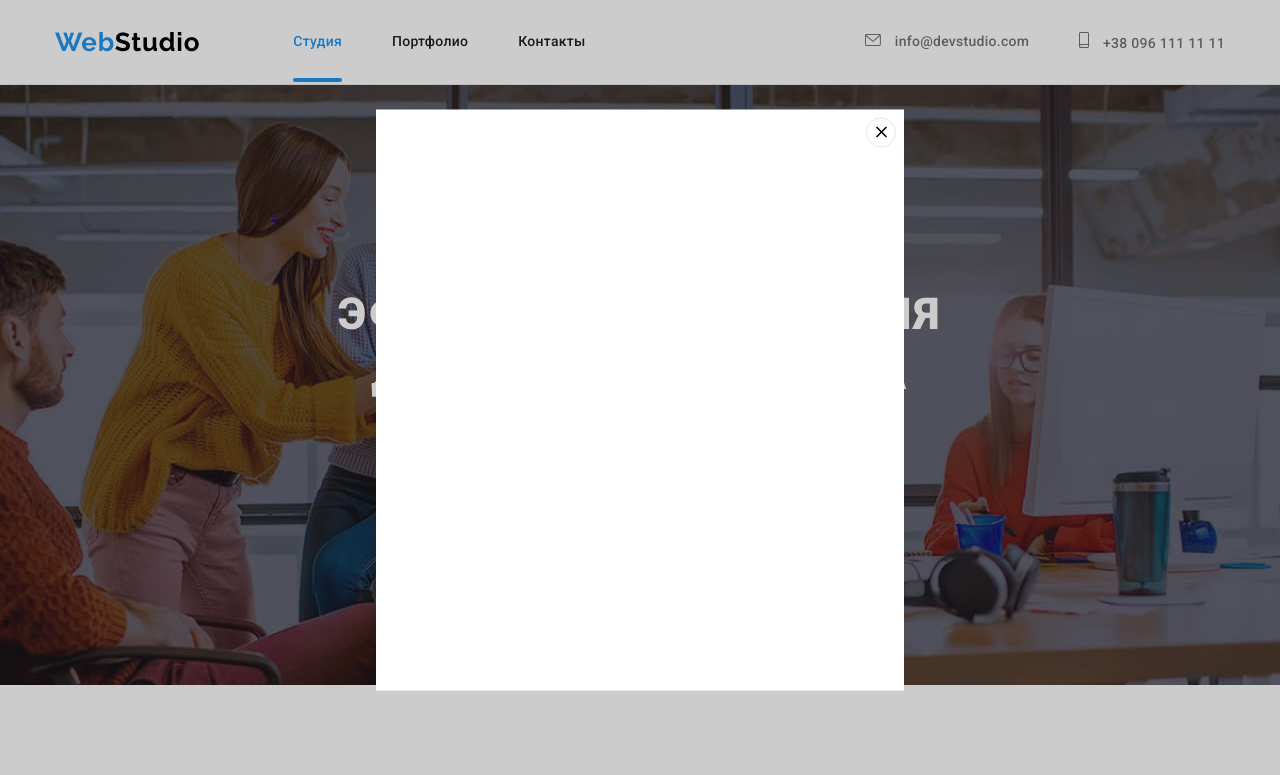
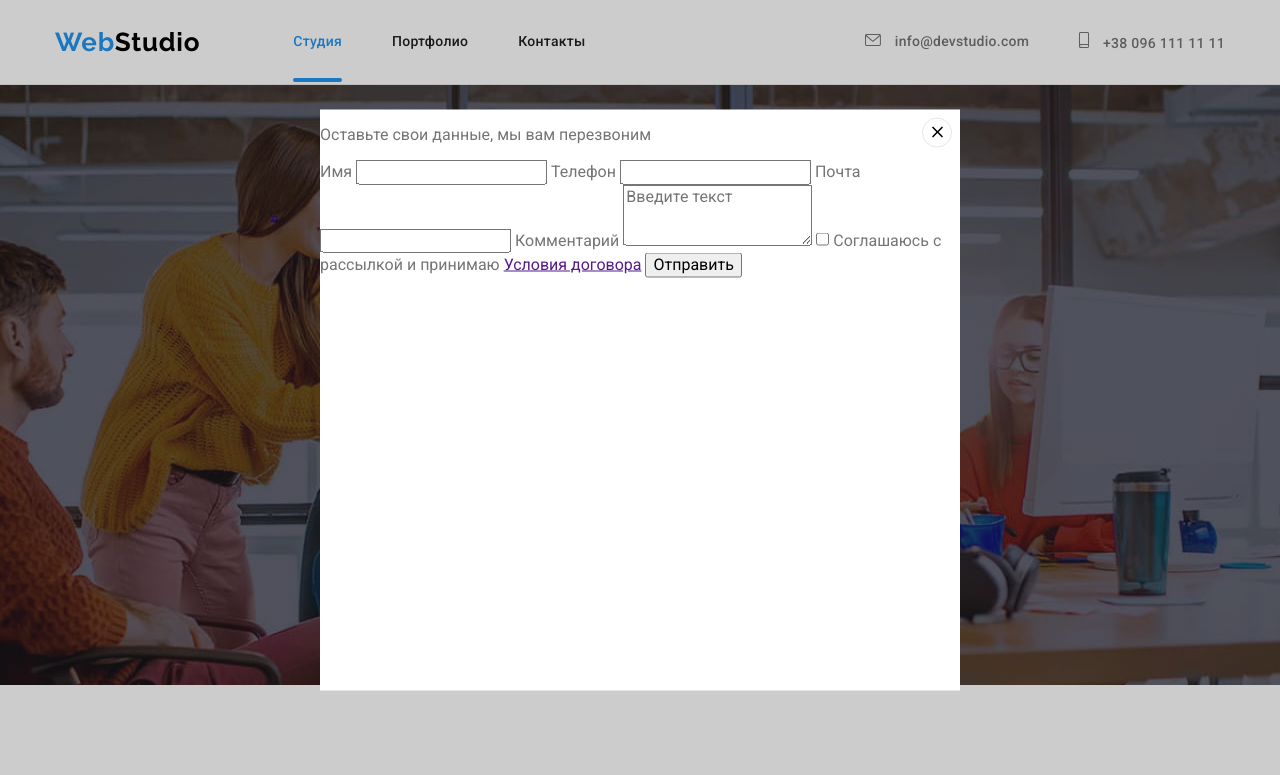
Before and after one commit to MarynaPyvovar/-goit-markup-hw-06, a plain HTML site: page index.html in a window 1280 px wide. Both pictures are taken after a click on the button "Заказать услугу". Shown: the top 775 px of the page. Drawn offline with nearby package versions, Linux system fonts and the light colour scheme.

Commit message:
add HTML of forms

```diff
--- a/index.html
+++ b/index.html
@@ -56,13 +56,6 @@
         <div class="container">
           <h1 class="hero-title">Эффективные решения для вашего бизнеса</h1>
           <button data-modal-open type="button" class="button btn-s">Заказать услугу</button>
-          <div data-modal class="backdrop is-hidden">
-            <div class="modal">
-              <button data-modal-close class="button-close" type="button">
-                <svg class="close-x" width="18" height="18"><use href="./images/icons.svg#close-x"></use></svg>
-              </button>
-            </div>
-          </div>
         </div>
       </section>
       <!-- наши преимущества-->
@@ -377,8 +370,41 @@
             </li>
           </ul>
         </div>
+        <div class="">
+          <form>
+            <label for="email">Подпишитесь на рассылку</label>
+            <input type="email" id="email" placeholder="E-mail"/>
+            <button type="submit">Подписаться<svg width="20" height="20"><use href=""></use></svg></button>
+          </form>
+        </div>
       </div>
     </footer>
+    <div data-modal class="backdrop is-hidden">
+            <div class="modal">
+              <button data-modal-close class="button-close" type="button">
+                <svg class="close-x" width="18" height="18"><use href="./images/icons.svg#close-x"></use></svg>
+              </button>
+              <p>Оставьте свои данные, мы вам перезвоним</p>
+              <form>
+                <label for="name">Имя</label>
+                <input type="text" name="name"  id="name" autofocus>
+
+                <label for="tel">Телефон</label>
+                  <input type="tel" name="phone-number" id="tel"/>
+
+                <label for="email">Почта</label>
+                  <input type="email" name="email" id="email"/>
+
+                <label for="comment">Комментарий</label>
+                  <textarea name="comment" rows="3" placeholder="Введите текст" id="comment"></textarea>
+
+                <input type="checkbox" name="policy" value="" id="policy"/>
+                <label for="policy">Соглашаюсь с рассылкой и принимаю <a href="">Условия договора</a></label>
+
+                <button type="submit">Отправить</button>
+              </form>
+            </div>
+          </div>
     <script src="./js/modal.js"></script>
   </body>
 </html>
```
